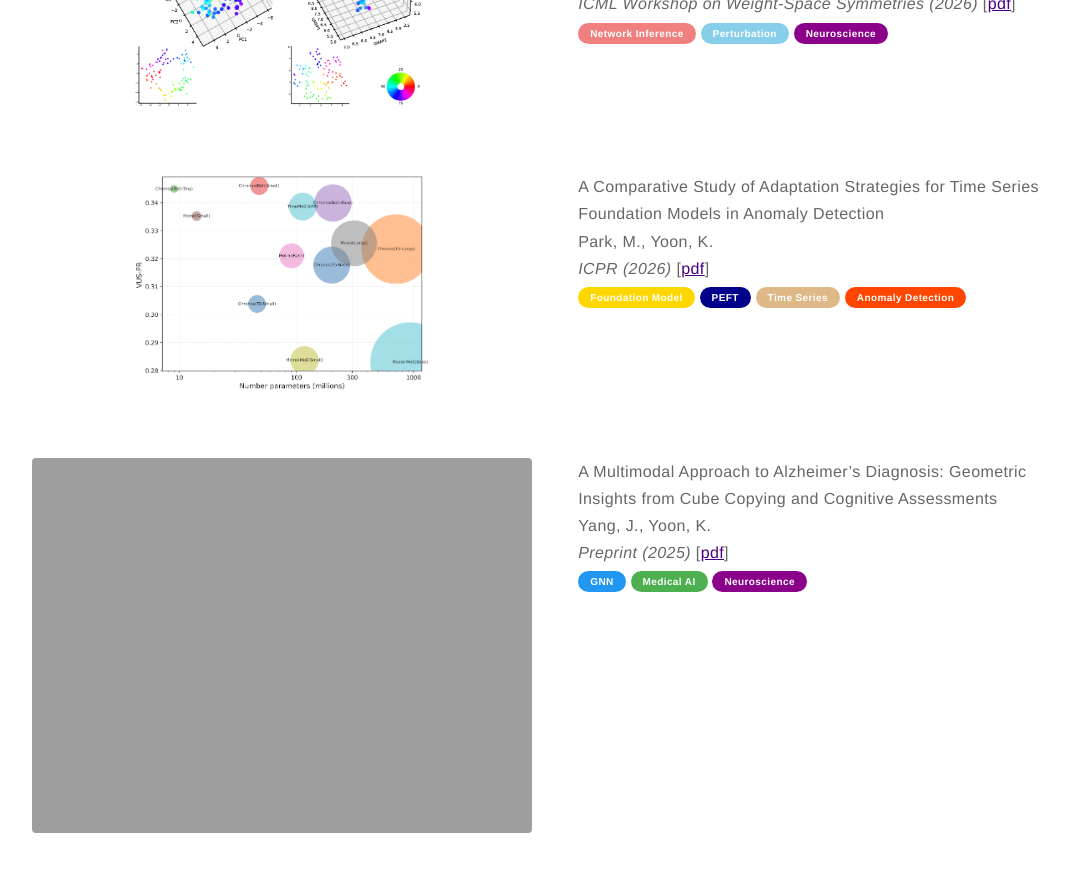
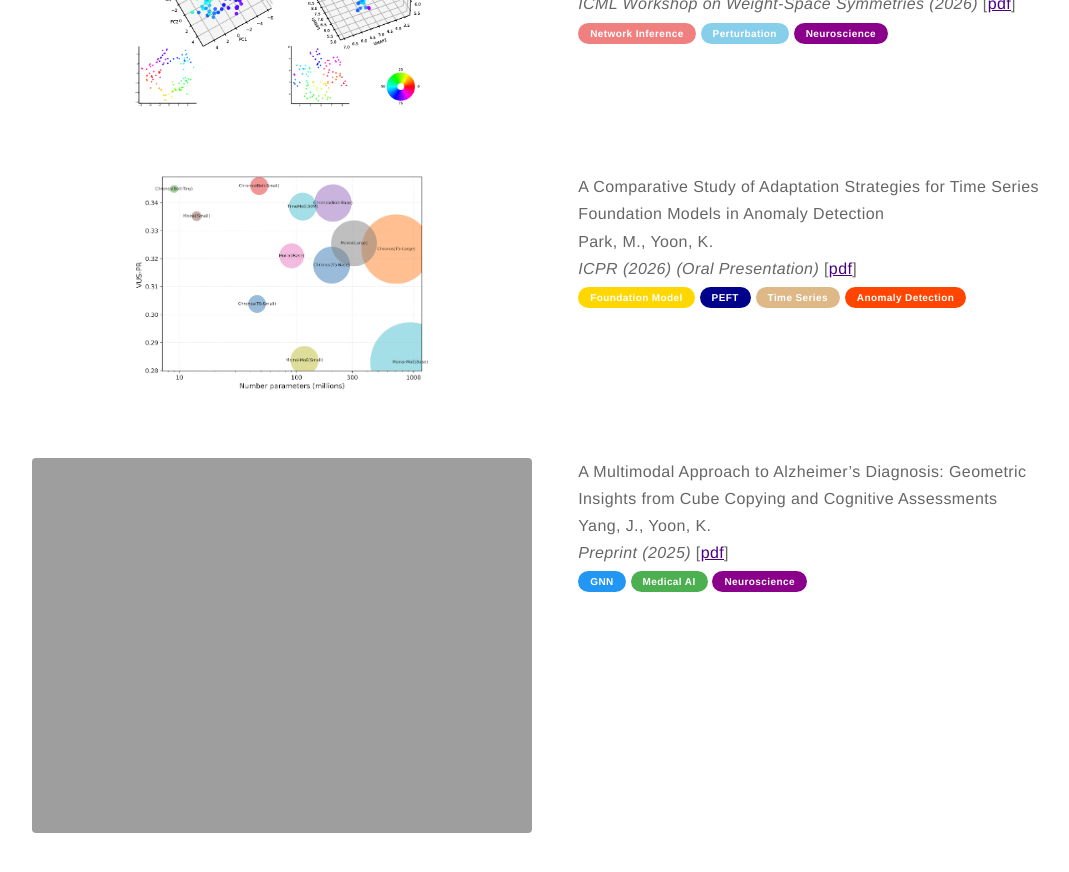
Before and after one commit to kijungyoon/kijungyoon.github.io, a Jekyll site: the page built from papers.md, in a window 1280 px wide and 900 px high, scrolled down 871 px. Shown: the top 872 px of the window, without its empty margins (82-1151 px from the left). Built offline with Jekyll 4.4.1, drawn with Linux system fonts in a browser that asks for light colours.

Commit message:
Update papers.md

```diff
--- a/papers.md
+++ b/papers.md
@@ -44,7 +44,7 @@ layout: page
     <div class="toright">
     <p><b>A Comparative Study of Adaptation Strategies for Time Series Foundation Models in Anomaly Detection</b><br>
     Park, M., Yoon, K.<br>
-    <i>ICPR (2026)</i>
+    <i>ICPR (2026) (Oral Presentation)</i>
     [<a href="https://arxiv.org/pdf/2601.00446">pdf</a>]<br>
     <span class="pill-label pill-gold">Foundation Model</span>
     <span class="pill-label pill-dblue">PEFT</span>
```
